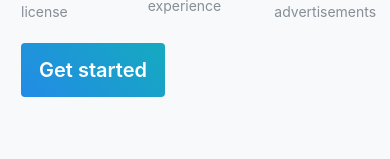
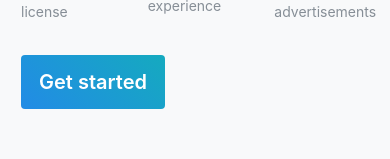
Before and after one commit to konrad-skowron/engineering-thesis, a Next.js app: page / in a window 390 px wide. Shown: the part 810-969 px from the top of the page. Built offline with nearby package versions, Linux system fonts and the light colour scheme; no server answers.

Commit message:
remove group gap on small screen

```diff
--- a/src/components/pages/LandingPage.tsx
+++ b/src/components/pages/LandingPage.tsx
@@ -64,7 +64,7 @@ export function LandingPage() {
           {items}
         </SimpleGrid>
 
-        <Group className={classes.controls} mt="lg">
+        <Group className={classes.controls} mt="xl">
           <Link href="/account" style={{ textDecoration: 'none' }}>
             <Button
               size="xl"
```
